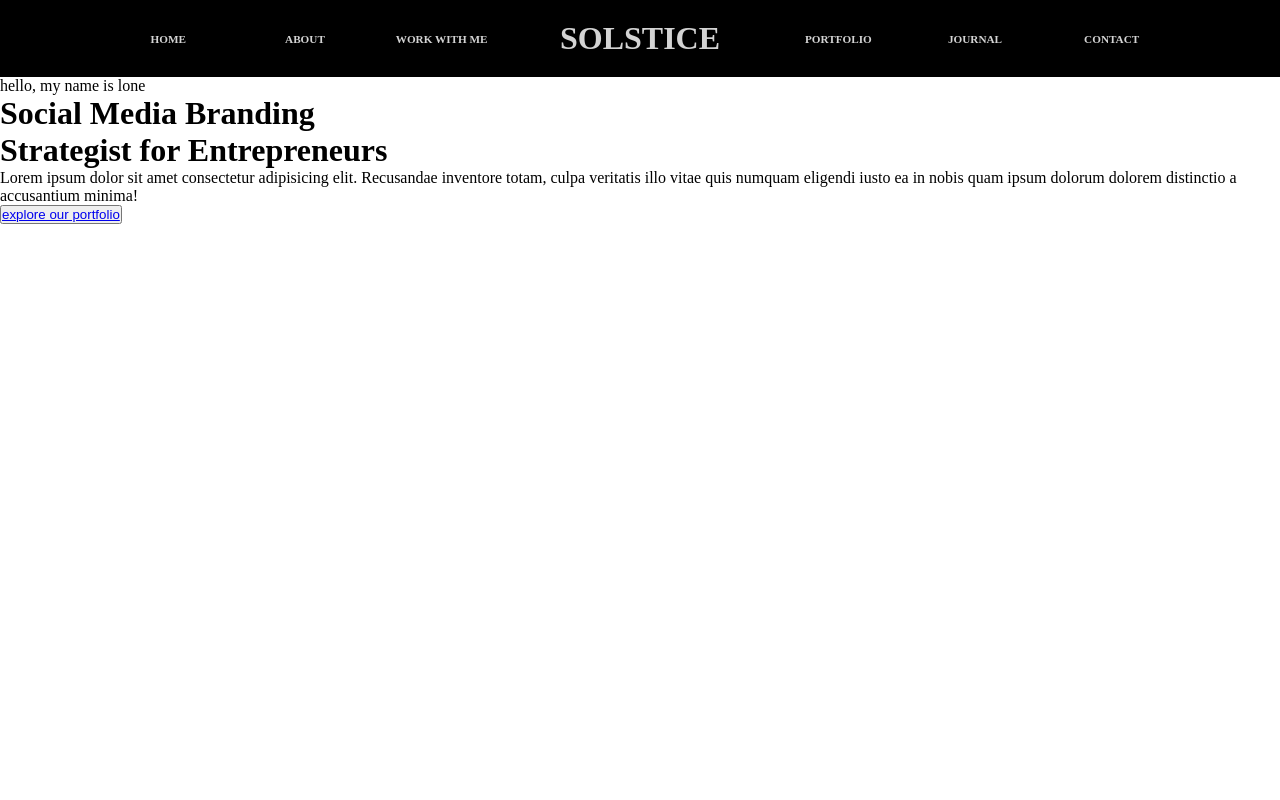
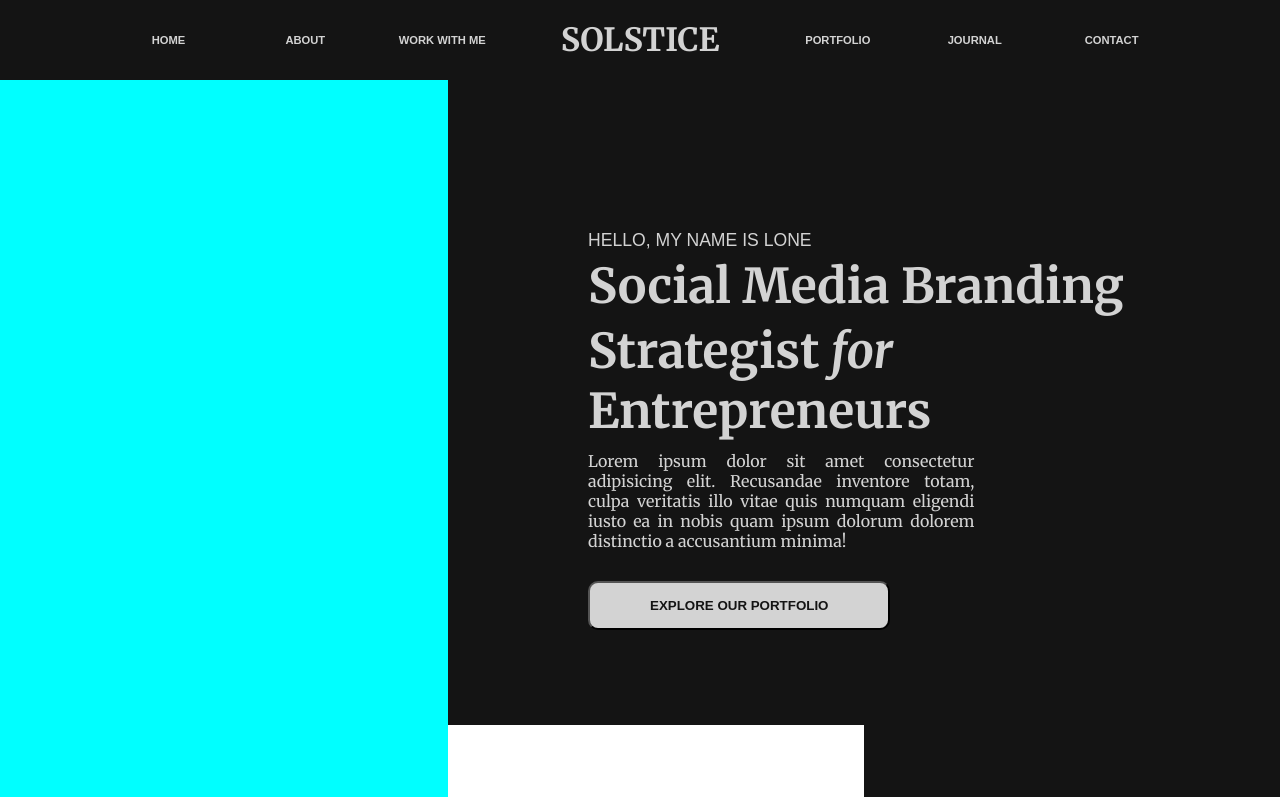
Before and after one commit to Lone2000/grid-solstice-project, a plain HTML site: page index.html in a window 1280 px wide. Drawn offline with Linux system fonts and the light colour scheme.

Commit message:
Update: Complete Right Section Styling

```diff
--- a/style.css
+++ b/style.css
@@ -7,12 +7,13 @@ box-sizing: border-box;
 html, body{
     width: 100%;
     height: 100%;
+    /* overflow: hidden ; */
 }
 
 #nav-bar{
-    background-color: black;
+    background-color:#141414;
     color: #d3d3d3;
-    width: 100vw;
+    width: 100%;
     height: fit-content;
     display: grid;
     grid-template-columns: repeat(7, 1fr);
@@ -22,6 +23,7 @@ html, body{
     align-items: center;
     padding: 20px 100px;
     text-transform: uppercase;
+    font-family: sans-serif;
 }
 
 #nav-bar h4{
@@ -31,4 +33,77 @@ html, body{
 #nav-bar h2{
     font-size: 2rem;
     padding: 0px 50px;
+    font-family: "Merriweather", serif;
 }
+
+#main{
+    width: 100%;
+    height: 89.6%;
+    display: grid;
+    grid-template-columns: 35% 65%;
+    grid-template-rows: 90% 10%;
+}
+
+.left{
+    background-color: aqua;
+    grid-row: 1 / 3;
+}
+
+.right{
+    width: 100%;
+    background-color: #141414;
+    grid-row: 1 / 2;
+    padding: 140px;
+    color: #d3d3d3;
+    font-family: "Merriweather", serif;
+}
+
+.right .name{
+    font-size: 1.1rem;
+    /* font-style: italic; */
+    font-family: sans-serif;
+    text-transform: uppercase;
+    font-weight: 500;
+}
+
+.right h1{
+    margin-top: 5px;
+    font-size: 3rem;
+    line-height: 1.25;
+}
+ .right .italic{
+    font-style: italic;
+ }
+
+.right p{
+    margin-top: 10px;
+    width: 70%;
+    text-align: justify;
+    font-size: 1rem;
+    font-family: "Merriweather", serif;
+}
+
+.btn a{
+    text-decoration: none;
+    color: #141414;
+    text-transform: uppercase;
+    font-weight: 600;
+}
+
+button.btn{
+    background-color: #d3d3d3;
+    margin-top: 30px;
+    padding: 15px 60px;
+    border-radius: 10px;
+}
+
+.right_bottom{
+    background: #141414;
+    grid-column: 2;
+    grid-row: 2 / 3;
+    width: 50%;
+    /* text-align: end; */
+    /* justify-content: end; */
+    /* justify-items: end; */
+    justify-self: flex-end;
+}
```
